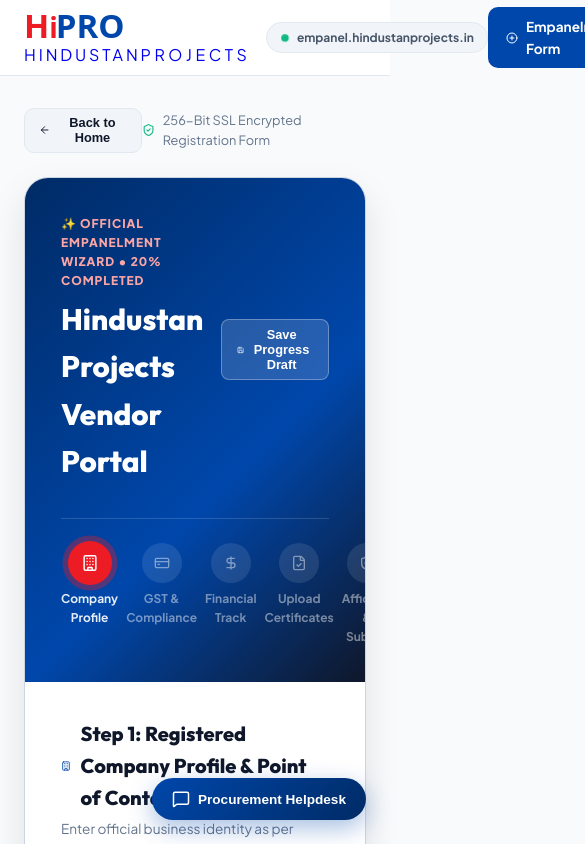
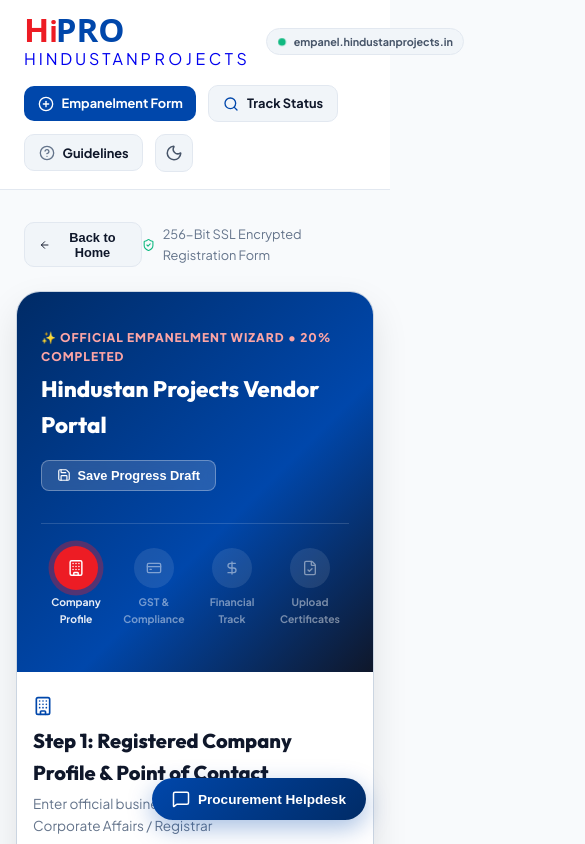
Before and after one commit to hindustan-groups/Empanelment-Portal, a React (Vite) app: page /apply in a window 390 px wide. Shown: the top 844 px of the page, 585 px wide, since content can reach past the window. Built offline with nearby package versions, Linux system fonts and the light colour scheme.

Commit message:
Add responsive media queries for Mobile Smartphones (320px-480px), Tablets/iPads (768px-1024px), Laptops, and 4K displays

```diff
--- a/src/index.css
+++ b/src/index.css
@@ -58,6 +58,7 @@ body {
   min-height: 100vh;
   -webkit-font-smoothing: antialiased;
   transition: background-color 0.25s ease, color 0.25s ease;
+  overflow-x: hidden;
 }
 
 h1, h2, h3, h4, h5, h6 {
@@ -81,7 +82,7 @@ h1, h2, h3, h4, h5, h6 {
   top: 0;
   z-index: 40;
   width: 100%;
-  height: 76px;
+  min-height: 76px;
   background-color: rgba(255, 255, 255, 0.92);
   backdrop-filter: blur(12px);
   border-bottom: 1px solid var(--border-color);
@@ -97,10 +98,11 @@ h1, h2, h3, h4, h5, h6 {
   max-width: 1200px;
   width: 100%;
   margin: 0 auto;
-  padding: 0 1.5rem;
+  padding: 0.75rem 1.5rem;
   display: flex;
   align-items: center;
   justify-content: space-between;
+  gap: 1rem;
 }
 
 .subdomain-pill {
@@ -114,6 +116,7 @@ h1, h2, h3, h4, h5, h6 {
   font-size: 0.75rem;
   font-weight: 700;
   color: var(--text-secondary);
+  white-space: nowrap;
 }
 
 .status-dot {
@@ -135,6 +138,7 @@ h1, h2, h3, h4, h5, h6 {
   display: flex;
   align-items: center;
   gap: 0.75rem;
+  flex-wrap: wrap;
 }
 
 .btn-icon-text {
@@ -150,6 +154,7 @@ h1, h2, h3, h4, h5, h6 {
   color: var(--text-primary);
   text-decoration: none;
   cursor: pointer;
+  white-space: nowrap;
   transition: all 0.2s cubic-bezier(0.4, 0, 0.2, 1);
 }
 
@@ -209,9 +214,9 @@ h1, h2, h3, h4, h5, h6 {
 }
 
 .hero-title {
-  font-size: 3rem;
+  font-size: clamp(1.8rem, 4vw, 3rem);
   font-weight: 800;
-  line-height: 1.15;
+  line-height: 1.2;
   margin-bottom: 1rem;
   letter-spacing: -0.02em;
 }
@@ -222,7 +227,7 @@ h1, h2, h3, h4, h5, h6 {
 .hero-subtitle {
   max-width: 720px;
   margin: 0 auto 2.5rem auto;
-  font-size: 1.1rem;
+  font-size: clamp(0.95rem, 2vw, 1.1rem);
   color: var(--text-secondary);
   line-height: 1.65;
 }
@@ -230,7 +235,7 @@ h1, h2, h3, h4, h5, h6 {
 /* Trust Badges Grid */
 .trust-grid {
   display: grid;
-  grid-template-columns: repeat(auto-fit, minmax(210px, 1fr));
+  grid-template-columns: repeat(auto-fit, minmax(200px, 1fr));
   gap: 1.15rem;
   max-width: 1050px;
   margin: 0 auto 3.5rem auto;
@@ -261,6 +266,7 @@ h1, h2, h3, h4, h5, h6 {
   display: flex;
   align-items: center;
   justify-content: center;
+  flex-shrink: 0;
 }
 
 .trust-label {
@@ -296,7 +302,7 @@ h1, h2, h3, h4, h5, h6 {
 
 .category-grid {
   display: grid;
-  grid-template-columns: repeat(auto-fit, minmax(320px, 1fr));
+  grid-template-columns: repeat(auto-fit, minmax(280px, 1fr));
   gap: 1.35rem;
 }
 
@@ -337,6 +343,7 @@ h1, h2, h3, h4, h5, h6 {
   background-color: var(--bg-surface);
   color: var(--brand-blue);
   transition: all 0.2s ease;
+  flex-shrink: 0;
 }
 
 .category-card.selected .category-icon {
@@ -360,7 +367,7 @@ h1, h2, h3, h4, h5, h6 {
 .form-container {
   max-width: 1000px;
   margin: 0 auto 4rem auto;
-  padding: 0 1.5rem;
+  padding: 0 1rem;
 }
 
 .form-card {
@@ -372,7 +379,7 @@ h1, h2, h3, h4, h5, h6 {
 }
 
 .form-header-banner {
-  padding: 2.25rem;
+  padding: 2.25rem 1.5rem;
   background: linear-gradient(135deg, #002B66 0%, #0047AB 60%, #0F172A 100%);
   color: white;
 }
@@ -382,6 +389,7 @@ h1, h2, h3, h4, h5, h6 {
   align-items: center;
   justify-content: space-between;
   gap: 1rem;
+  flex-wrap: wrap;
 }
 
 .form-header-tag {
@@ -394,7 +402,7 @@ h1, h2, h3, h4, h5, h6 {
 }
 
 .form-header-title {
-  font-size: 1.85rem;
+  font-size: clamp(1.4rem, 3vw, 1.85rem);
   font-weight: 800;
 }
 
@@ -412,6 +420,7 @@ h1, h2, h3, h4, h5, h6 {
   gap: 0.4rem;
   backdrop-filter: blur(6px);
   transition: all 0.2s ease;
+  white-space: nowrap;
 }
 
 .btn-draft:hover {
@@ -454,6 +463,7 @@ h1, h2, h3, h4, h5, h6 {
   background-color: rgba(255, 255, 255, 0.2);
   color: white;
   transition: all 0.25s cubic-bezier(0.4, 0, 0.2, 1);
+  flex-shrink: 0;
 }
 
 .step-item.active .step-bubble {
@@ -475,7 +485,7 @@ h1, h2, h3, h4, h5, h6 {
 
 /* Form Body & Inputs */
 .form-body {
-  padding: 2.25rem;
+  padding: 2.25rem 1.5rem;
 }
 
 .step-header {
@@ -490,6 +500,7 @@ h1, h2, h3, h4, h5, h6 {
   display: flex;
   align-items: center;
   gap: 0.6rem;
+  flex-wrap: wrap;
 }
 
 .step-header-sub {
@@ -500,13 +511,13 @@ h1, h2, h3, h4, h5, h6 {
 
 .form-grid-2 {
   display: grid;
-  grid-template-columns: repeat(auto-fit, minmax(290px, 1fr));
+  grid-template-columns: repeat(auto-fit, minmax(260px, 1fr));
   gap: 1.35rem;
 }
 
 .form-grid-3 {
   display: grid;
-  grid-template-columns: repeat(auto-fit, minmax(210px, 1fr));
+  grid-template-columns: repeat(auto-fit, minmax(200px, 1fr));
   gap: 1.15rem;
 }
 
@@ -595,6 +606,8 @@ h1, h2, h3, h4, h5, h6 {
   display: flex;
   align-items: center;
   justify-content: space-between;
+  gap: 1rem;
+  flex-wrap: wrap;
 }
 
 .btn-primary {
@@ -706,7 +719,7 @@ h1, h2, h3, h4, h5, h6 {
   max-width: 1200px;
   margin: 0 auto;
   display: grid;
-  grid-template-columns: repeat(auto-fit, minmax(230px, 1fr));
+  grid-template-columns: repeat(auto-fit, minmax(220px, 1fr));
   gap: 2.25rem;
   padding-bottom: 2.25rem;
   border-bottom: 1px solid #1E293B;
@@ -719,3 +732,76 @@ h1, h2, h3, h4, h5, h6 {
   font-size: 0.825rem;
   color: #64748B;
 }
+
+/* ==========================================================================
+   📱 COMPREHENSIVE RESPONSIVE MEDIA QUERIES FOR ALL DEVICES
+   (Smartphones 320px-480px, Tablets 768px-1024px, Laptops, 4K Monitors)
+   ========================================================================== */
+
+@media (max-width: 768px) {
+  .header-inner {
+    flex-direction: column;
+    align-items: flex-start;
+    gap: 0.85rem;
+  }
+
+  .nav-actions {
+    width: 100%;
+    justify-content: flex-start;
+    overflow-x: auto;
+    padding-bottom: 0.35rem;
+  }
+
+  .btn-icon-text {
+    padding: 0.45rem 0.85rem;
+    font-size: 0.8rem;
+  }
+
+  .progress-nav {
+    display: flex;
+    overflow-x: auto;
+    justify-content: flex-start;
+    padding-bottom: 0.5rem;
+  }
+
+  .step-item {
+    min-width: 70px;
+  }
+
+  .step-title {
+    font-size: 0.65rem;
+  }
+
+  .form-actions {
+    flex-direction: column;
+    width: 100%;
+  }
+
+  .form-actions button {
+    width: 100%;
+    justify-content: center;
+  }
+
+  .footer-inner {
+    grid-template-columns: 1fr;
+  }
+}
+
+@media (max-width: 480px) {
+  .hero-section {
+    padding: 2rem 1rem 1.5rem 1rem;
+  }
+
+  .subdomain-pill {
+    font-size: 0.675rem;
+    padding: 0.25rem 0.65rem;
+  }
+
+  .form-body {
+    padding: 1.5rem 1rem;
+  }
+
+  .modal-content {
+    padding: 1.35rem;
+  }
+}
```
